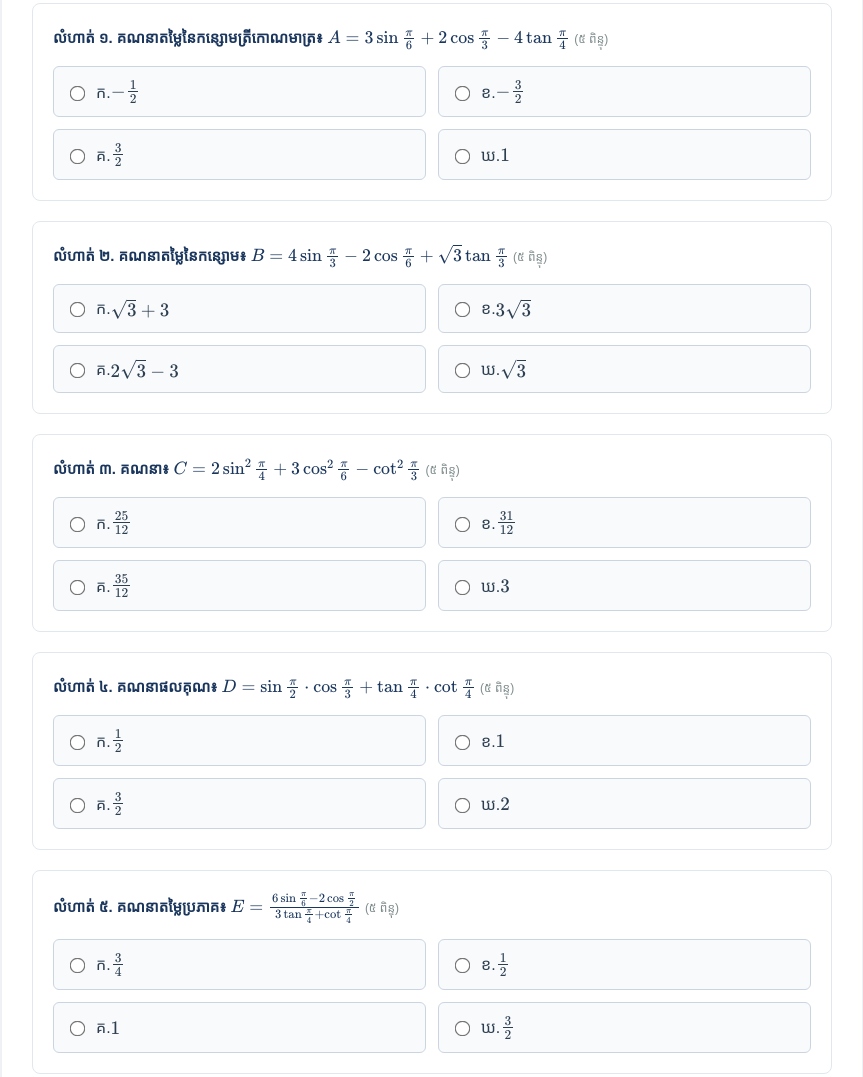
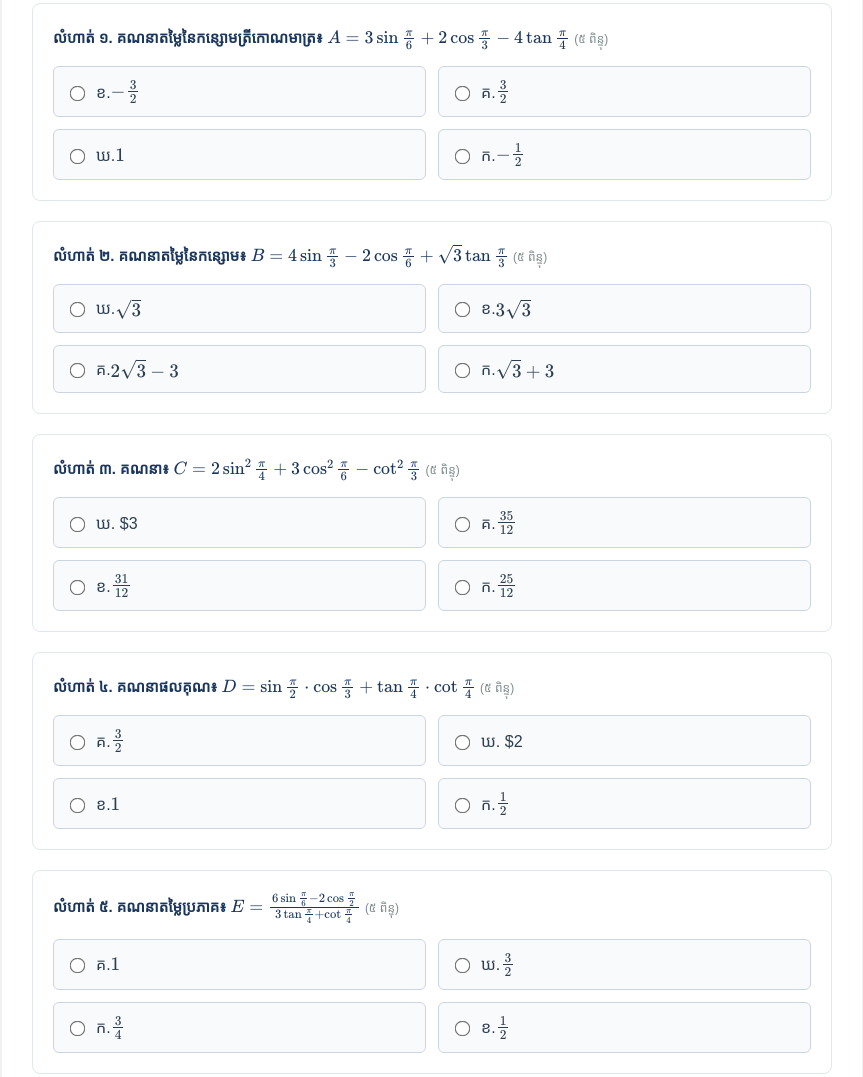
Before and after one commit to rosmakara71-hub/math-tri1, a plain HTML site: page index.html in a window 1280 px wide. Shown: the part 401-1478 px from the top of the page, without its empty margins (208-1071 px from the left). Drawn offline with nearby package versions, Linux system fonts and the light colour scheme; a web font is replaced by a local one.

Commit message:
Update index.html

```diff
--- a/index.html
+++ b/index.html
@@ -254,7 +254,7 @@
                 <div class="question-text">លំហាត់ ១. គណនាតម្លៃនៃកន្សោមត្រីកោណមាត្រ៖ $A = 3\sin\frac{\pi}{6} + 2\cos\frac{\pi}{3} - 4\tan\frac{\pi}{4}$ <span class="points">(៥ ពិន្ទុ)</span></div>
                 <div class="options-container">
                     <label class="option-label"><input type="radio" name="q1" value="A"> ក. $-\frac{1}{2}$</label>
-                    <label class="option-label" id="q1_correct"><input type="radio" name="q1" value="B"> ខ. $-\frac{3}{2}$</label>
+                    <label class="option-label"><input type="radio" name="q1" value="B" data-correct="true"> ខ. $-\frac{3}{2}$</label>
                     <label class="option-label"><input type="radio" name="q1" value="C"> គ. $\frac{3}{2}$</label>
                     <label class="option-label"><input type="radio" name="q1" value="D"> ឃ. $1$</label>
                 </div>
@@ -263,7 +263,7 @@
             <div class="question-card" id="q2_box">
                 <div class="question-text">លំហាត់ ២. គណនាតម្លៃនៃកន្សោម៖ $B = 4\sin\frac{\pi}{3} - 2\cos\frac{\pi}{6} + \sqrt{3}\tan\frac{\pi}{3}$ <span class="points">(៥ ពិន្ទុ)</span></div>
                 <div class="options-container">
-                    <label class="option-label" id="q2_correct"><input type="radio" name="2" value="A"> ក. $\sqrt{3} + 3$</label>
+                    <label class="option-label"><input type="radio" name="q2" value="A" data-correct="true"> ក. $\sqrt{3} + 3$</label>
                     <label class="option-label"><input type="radio" name="q2" value="B"> ខ. $3\sqrt{3}$</label>
                     <label class="option-label"><input type="radio" name="q2" value="C"> គ. $2\sqrt{3} - 3$</label>
                     <label class="option-label"><input type="radio" name="q2" value="D"> ឃ. $\sqrt{3}$</label>
@@ -275,8 +275,8 @@
                 <div class="options-container">
                     <label class="option-label"><input type="radio" name="q3" value="A"> ក. $\frac{25}{12}$</label>
                     <label class="option-label"><input type="radio" name="q3" value="B"> ខ. $\frac{31}{12}$</label>
-                    <label class="option-label" id="q3_correct"><input type="radio" name="q3" value="C"> គ. $\frac{35}{12}$</label>
-                    <label class="option-label"><input type="radio" name="q3" value="D"> ឃ. $3$</label>
+                    <label class="option-label"><input type="radio" name="q3" value="C" data-correct="true"> គ. $\frac{35}{12}$</label>
+                    <label class="option-label"><input type="radio" name="q3" value="D"> ឃ. $3</label>
                 </div>
             </div>
 
@@ -285,15 +285,15 @@
                 <div class="options-container">
                     <label class="option-label"><input type="radio" name="q4" value="A"> ក. $\frac{1}{2}$</label>
                     <label class="option-label"><input type="radio" name="q4" value="B"> ខ. $1$</label>
-                    <label class="option-label" id="q4_correct"><input type="radio" name="q4" value="C"> គ. $\frac{3}{2}$</label>
-                    <label class="option-label"><input type="radio" name="q4" value="D"> ឃ. $2$</label>
+                    <label class="option-label"><input type="radio" name="q4" value="C" data-correct="true"> គ. $\frac{3}{2}$</label>
+                    <label class="option-label"><input type="radio" name="q4" value="D"> ឃ. $2</label>
                 </div>
             </div>
 
             <div class="question-card" id="q5_box">
                 <div class="question-text">លំហាត់ ៥. គណនាតម្លៃប្រភាគ៖ $E = \frac{6\sin\frac{\pi}{6} - 2\cos\frac{\pi}{2}}{3\tan\frac{\pi}{4} + \cot\frac{\pi}{4}}$ <span class="points">(៥ ពិន្ទុ)</span></div>
                 <div class="options-container">
-                    <label class="option-label" id="q5_correct"><input type="radio" name="q5" value="A"> ក. $\frac{3}{4}$</label>
+                    <label class="option-label"><input type="radio" name="q5" value="A" data-correct="true"> ក. $\frac{3}{4}$</label>
                     <label class="option-label"><input type="radio" name="q5" value="B"> ខ. $\frac{1}{2}$</label>
                     <label class="option-label"><input type="radio" name="q5" value="C"> គ. $1$</label>
                     <label class="option-label"><input type="radio" name="q5" value="D"> ឃ. $\frac{3}{2}$</label>
@@ -304,7 +304,7 @@
                 <div class="question-text">លំហាត់ ៦. គណនា៖ $F = 2\sin\frac{2\pi}{4} - 3\tan^2\frac{\pi}{6} + 2\cos^4\frac{\pi}{2}$ <span class="points">(៥ ពិន្ទុ)</span></div>
                 <div class="options-container">
                     <label class="option-label"><input type="radio" name="q6" value="A"> ក. $0$</label>
-                    <label class="option-label" id="q6_correct"><input type="radio" name="q6" value="B"> ខ. $1$</label>
+                    <label class="option-label"><input type="radio" name="q6" value="B" data-correct="true"> ខ. $1$</label>
                     <label class="option-label"><input type="radio" name="q6" value="C"> គ. $2$</label>
                     <label class="option-label"><input type="radio" name="q6" value="D"> ឃ. $-1$</label>
                 </div>
@@ -315,7 +315,7 @@
                 <div class="options-container">
                     <label class="option-label"><input type="radio" name="q7" value="A"> ក. $1$</label>
                     <label class="option-label"><input type="radio" name="q7" value="B"> ខ. $0$</label>
-                    <label class="option-label" id="q7_correct"><input type="radio" name="q7" value="C"> គ. $-1$</label>
+                    <label class="option-label"><input type="radio" name="q7" value="C" data-correct="true"> គ. $-1$</label>
                     <label class="option-label"><input type="radio" name="q7" value="D"> ឃ. $-2$</label>
                 </div>
             </div>
@@ -324,7 +324,7 @@
                 <div class="question-text">លំហាត់ ៨. គណនា៖ $H = \frac{2\tan\frac{\pi}{3}}{3\cot\frac{\pi}{6}} + \sin^2\frac{\pi}{3}$ <span class="points">(៥ ពិន្ទុ)</span></div>
                 <div class="options-container">
                     <label class="option-label"><input type="radio" name="q8" value="A"> ក. $\frac{11}{12}$</label>
-                    <label class="option-label" id="q8_correct"><input type="radio" name="q8" value="B"> ខ. $\frac{17}{12}$</label>
+                    <label class="option-label"><input type="radio" name="q8" value="B" data-correct="true"> ខ. $\frac{17}{12}$</label>
                     <label class="option-label"><input type="radio" name="q8" value="C"> គ. $\frac{5}{4}$</label>
                     <label class="option-label"><input type="radio" name="q8" value="D"> ឃ. $\frac{7}{6}$</label>
                 </div>
@@ -333,7 +333,7 @@
             <div class="question-card" id="q9_box">
                 <div class="question-text">លំហាត់ ៩. គណនា៖ $I = 4\sin^3\frac{\pi}{6} - 3\cos^2\frac{\pi}{4} + \tan^4\frac{\pi}{4}$ <span class="points">(៥ ពិន្ទុ)</span></div>
                 <div class="options-container">
-                    <label class="option-label" id="q9_correct"><input type="radio" name="q9" value="A"> ក. $0$</label>
+                    <label class="option-label"><input type="radio" name="q9" value="A" data-correct="true"> ក. $0$</label>
                     <label class="option-label"><input type="radio" name="q9" value="B"> ខ. $1$</label>
                     <label class="option-label"><input type="radio" name="q9" value="C"> គ. $-1$</label>
                     <label class="option-label"><input type="radio" name="q9" value="D"> ឃ. $\frac{1}{2}$</label>
@@ -344,16 +344,16 @@
                 <div class="question-text">លំហាត់ ១០. គណនា៖ $J = \frac{\cos\frac{\pi}{3} + \sin\frac{\pi}{6}}{\tan^2\frac{\pi}{3} - 1}$ <span class="points">(៥ ពិន្ទុ)</span></div>
                 <div class="options-container">
                     <label class="option-label"><input type="radio" name="q10" value="A"> ក. $1$</label>
-                    <label class="option-label" id="q10_correct"><input type="radio" name="q10" value="B"> ខ. $\frac{1}{2}$</label>
+                    <label class="option-label"><input type="radio" name="q10" value="B" data-correct="true"> ខ. $\frac{1}{2}$</label>
                     <label class="option-label"><input type="radio" name="q10" value="C"> គ. $\frac{1}{3}$</label>
                     <label class="option-label"><input type="radio" name="q10" value="D"> ឃ. $\frac{1}{4}$</label>
                 </div>
             </div>
 
             <div class="question-card" id="q11_box">
-                <div class="question-text">លំហាត់ ១១. គណនា៖ $K = 2\sin50^\circ + 4\cos60^\circ - 3\tan45^\circ$ <span class="points">(៥ ពិន្ទុ)</span></div>
+                <div class="question-text">លំហាត់ ១១. គណនា៖ $K = 2\sin30^\circ + 4\cos60^\circ - 3\tan45^\circ$ <span class="points">(៥ ពិន្ទុ)</span></div>
                 <div class="options-container">
-                    <label class="option-label" id="q11_correct"><input type="radio" name="q11" value="A"> ក. $0$</label>
+                    <label class="option-label"><input type="radio" name="q11" value="A" data-correct="true"> ក. $0$</label>
                     <label class="option-label"><input type="radio" name="q11" value="B"> ខ. $1$</label>
                     <label class="option-label"><input type="radio" name="q11" value="C"> គ. $2$</label>
                     <label class="option-label"><input type="radio" name="q11" value="D"> ឃ. $-1$</label>
@@ -364,7 +364,7 @@
                 <div class="question-text">លំហាត់ ១២. គណនា៖ $L = \frac{3 - \tan^2 60^\circ + 2\sin 30^\circ}{4\cos^2 45^\circ + 1}$ <span class="points">(៥ ពិន្ទុ)</span></div>
                 <div class="options-container">
                     <label class="option-label"><input type="radio" name="q12" value="A"> ក. $\frac{1}{2}$</label>
-                    <label class="option-label" id="q12_correct"><input type="radio" name="q12" value="B"> ខ. $\frac{1}{3}$</label>
+                    <label class="option-label"><input type="radio" name="q12" value="B" data-correct="true"> ខ. $\frac{1}{3}$</label>
                     <label class="option-label"><input type="radio" name="q12" value="C"> គ. $1$</label>
                     <label class="option-label"><input type="radio" name="q12" value="D"> ឃ. $0$</label>
                 </div>
@@ -374,7 +374,7 @@
                 <div class="question-text">លំហាត់ ១៣. គណនា៖ $M = 4\sin^2 60^\circ - 2\cos^2 30^\circ + 5\tan^2 45^\circ$ <span class="points">(៥ ពិន្ទុ)</span></div>
                 <div class="options-container">
                     <label class="option-label"><input type="radio" name="q13" value="A"> ក. $\frac{11}{2}$</label>
-                    <label class="option-label" id="q13_correct"><input type="radio" name="q13" value="B"> ខ. $\frac{13}{2}$</label>
+                    <label class="option-label"><input type="radio" name="q13" value="B" data-correct="true"> ខ. $\frac{13}{2}$</label>
                     <label class="option-label"><input type="radio" name="q13" value="C"> គ. $7$</label>
                     <label class="option-label"><input type="radio" name="q13" value="D"> ឃ. $8$</label>
                 </div>
@@ -383,7 +383,7 @@
             <div class="question-card" id="q14_box">
                 <div class="question-text">លំហាត់ ១៤. គណនា៖ $N = \frac{\cot^2 30^\circ - 2\cos 60^\circ}{\sin 90^\circ + \tan 45^\circ}$ <span class="points">(៥ ពិន្ទុ)</span></div>
                 <div class="options-container">
-                    <label class="option-label" id="q14_correct"><input type="radio" name="q14" value="A"> ក. $1$</label>
+                    <label class="option-label"><input type="radio" name="q14" value="A" data-correct="true"> ក. $1$</label>
                     <label class="option-label"><input type="radio" name="q14" value="B"> ខ. $2$</label>
                     <label class="option-label"><input type="radio" name="q14" value="C"> គ. $\frac{1}{2}$</label>
                     <label class="option-label"><input type="radio" name="q14" value="D"> ឃ. $0$</label>
@@ -395,7 +395,7 @@
                 <div class="options-container">
                     <label class="option-label"><input type="radio" name="q15" value="A"> ក. $5$</label>
                     <label class="option-label"><input type="radio" name="q15" value="B"> ខ. $6$</label>
-                    <label class="option-label" id="q15_correct"><input type="radio" name="q15" value="C"> គ. $7$</label>
+                    <label class="option-label"><input type="radio" name="q15" value="C" data-correct="true"> គ. $7$</label>
                     <label class="option-label"><input type="radio" name="q15" value="D"> ឃ. $8$</label>
                 </div>
             </div>
@@ -403,7 +403,7 @@
             <div class="question-card" id="q16_box">
                 <div class="question-text">លំហាត់ ១៦. គណនាប្រភាគ៖ $Q = \frac{2\sin^2 45^\circ + \cos 0^\circ}{3\tan^2 30^\circ + 1}$ <span class="points">(៥ ពិន្ទុ)</span></div>
                 <div class="options-container">
-                    <label class="option-label" id="q16_correct"><input type="radio" name="q16" value="A"> ក. $1$</label>
+                    <label class="option-label"><input type="radio" name="q16" value="A" data-correct="true"> ក. $1$</label>
                     <label class="option-label"><input type="radio" name="q16" value="B"> ខ. $\frac{1}{2}$</label>
                     <label class="option-label"><input type="radio" name="q16" value="C"> គ. $2$</label>
                     <label class="option-label"><input type="radio" name="q16" value="D"> ឃ. $\frac{3}{2}$</label>
@@ -415,7 +415,7 @@
                 <div class="options-container">
                     <label class="option-label"><input type="radio" name="q17" value="A"> ក. $2$</label>
                     <label class="option-label"><input type="radio" name="q17" value="B"> ខ. $5$</label>
-                    <label class="option-label" id="q17_correct"><input type="radio" name="q17" value="C"> គ. $8$</label>
+                    <label class="option-label"><input type="radio" name="q17" value="C" data-correct="true"> គ. $8$</label>
                     <label class="option-label"><input type="radio" name="q17" value="D"> ឃ. $10$</label>
                 </div>
             </div>
@@ -424,7 +424,7 @@
                 <div class="question-text">លំហាត់ ១៨. គណនា៖ $S = \frac{\tan^2 45^\circ + \cot^2 45^\circ}{\sin^2 60^\circ + \cos^2 60^\circ}$ <span class="points">(៥ ពិន្ទុ)</span></div>
                 <div class="options-container">
                     <label class="option-label"><input type="radio" name="q18" value="A"> ក. $1$</label>
-                    <label class="option-label" id="q18_correct"><input type="radio" name="q18" value="B"> ខ. $2$</label>
+                    <label class="option-label"><input type="radio" name="q18" value="B" data-correct="true"> ខ. $2$</label>
                     <label class="option-label"><input type="radio" name="q18" value="C"> គ. $\frac{1}{2}$</label>
                     <label class="option-label"><input type="radio" name="q18" value="D"> ឃ. $4$</label>
                 </div>
@@ -435,7 +435,7 @@
                 <div class="options-container">
                     <label class="option-label"><input type="radio" name="q19" value="A"> ក. $1$</label>
                     <label class="option-label"><input type="radio" name="q19" value="B"> ខ. $\sqrt{3}$</label>
-                    <label class="option-label" id="q19_correct"><input type="radio" name="q19" value="C"> គ. $2$</label>
+                    <label class="option-label"><input type="radio" name="q19" value="C" data-correct="true"> គ. $2$</label>
                     <label class="option-label"><input type="radio" name="q19" value="D"> ឃ. $2\sqrt{3}$</label>
                 </div>
             </div>
@@ -445,7 +445,7 @@
                 <div class="options-container">
                     <label class="option-label"><input type="radio" name="q20" value="A"> ក. $6$</label>
                     <label class="option-label"><input type="radio" name="q20" value="B"> ខ. $7$</label>
-                    <label class="option-label" id="q20_correct"><input type="radio" name="q20" value="C"> គ. $8$</label>
+                    <label class="option-label"><input type="radio" name="q20" value="C" data-correct="true"> គ. $8$</label>
                     <label class="option-label"><input type="radio" name="q20" value="D"> ឃ. $9$</label>
                 </div>
             </div>
@@ -455,6 +455,20 @@
     </div>
 
     <script>
+        // មុខងារ Shuffle ជម្រើសចម្លើយនៅពេល Page load
+        window.addEventListener('DOMContentLoaded', () => {
+            const containers = document.querySelectorAll('.options-container');
+            containers.forEach(container => {
+                const labels = Array.from(container.children);
+
+                // លាយលំដាប់ (Fisher-Yates Shuffle Algorithm)
+                for (let i = labels.length - 1; i > 0; i--) {
+                    const j = Math.floor(Math.random() * (i + 1));
+                    container.appendChild(labels[j]);
+                }
+            });
+        });
+
         let totalTime = 60 * 60;
         const timeDisplay = document.getElementById('timeDisplay');
 
@@ -493,13 +507,17 @@
 
             for (let i = 1; i <= 20; i++) {
                 const qName = `q${i}`;
-                const selected = form.elements[qName].value;
-                const correctId = `q${i}_correct`;
                 const cardId = `q${i}_box`;
+                const container = document.querySelector(`#${cardId} .options-container`);
+                const selectedInput = form.elements[qName].value;
 
-                document.getElementById(correctId).classList.add('correct-flash');
+                // ស្វែងរក Input ដែលជាចម្លើយត្រឹមត្រូវតាមរយៈ attribute: data-correct
+                const correctInput = container.querySelector('input[data-correct="true"]');
+                if (correctInput) {
+                    correctInput.parentElement.classList.add('correct-flash');
+                }
 
-                if (selected === correctAnswers[qName]) {
+                if (selectedInput === correctAnswers[qName]) {
                     score += 5;
                 } else {
                     document.getElementById(cardId).classList.add('incorrect-flash');
@@ -521,7 +539,6 @@
             inputs.forEach(input => input.disabled = true);
             form.querySelector('.submit-btn').style.display = 'none';
 
-            // បញ្ជាឲ្យ MathJax រៀបចំរូបមន្តឡើងវិញក្នុងប្រអប់លទ្ធផល
             if (window.MathJax) {
                 MathJax.typesetPromise();
             }
```
